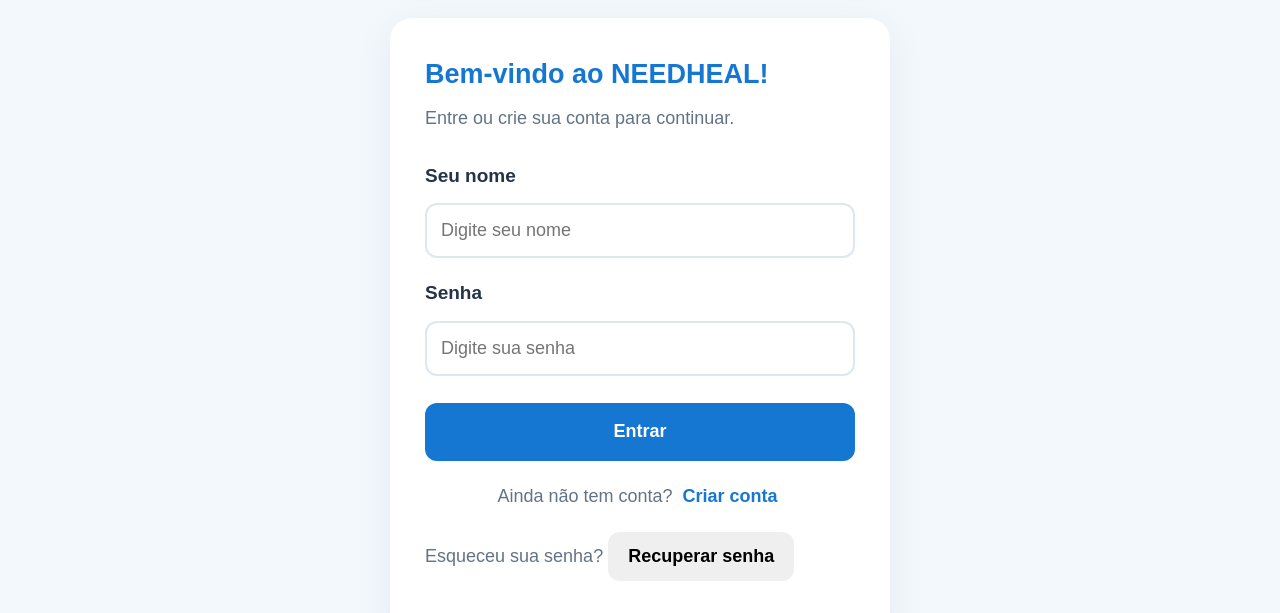
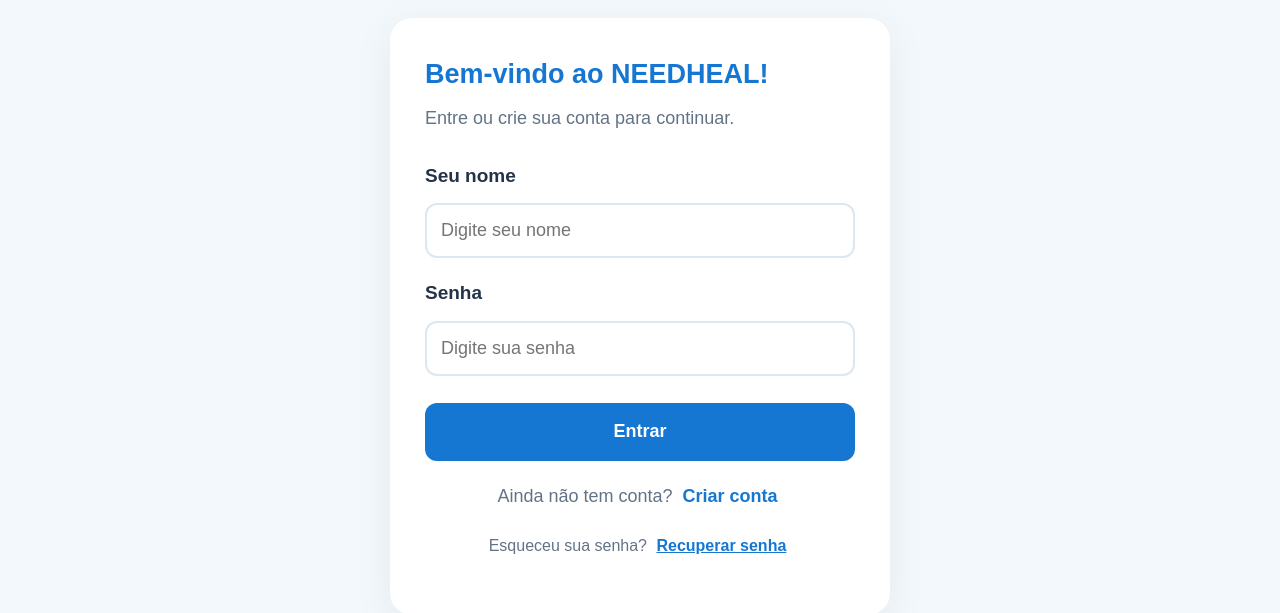
Before and after one commit to Zetimil/PPP_ADS_NEEDHEAL, a plain HTML site: page FRONTEND/index.html in a window 1280 px wide. Shown: the part 342-955 px from the top of the page. Drawn offline with Linux system fonts and the light colour scheme.

Commit message:
Update style.css

```diff
--- a/FRONTEND/style.css
+++ b/FRONTEND/style.css
@@ -510,3 +510,18 @@
     color: var(--azul-escuro);
     width: 100%;
 }
+
+/* RECUPERAÇÃO DE SENHA */
+.esqueceu-senha-link {
+    margin-top: 10px;
+    text-align: center;
+    font-size: 16px;
+}
+
+.esqueceu-senha-link button {
+    background: none;
+    color: var(--azul);
+    padding: 5px;
+    font-size: 16px;
+    text-decoration: underline;
+}
```
